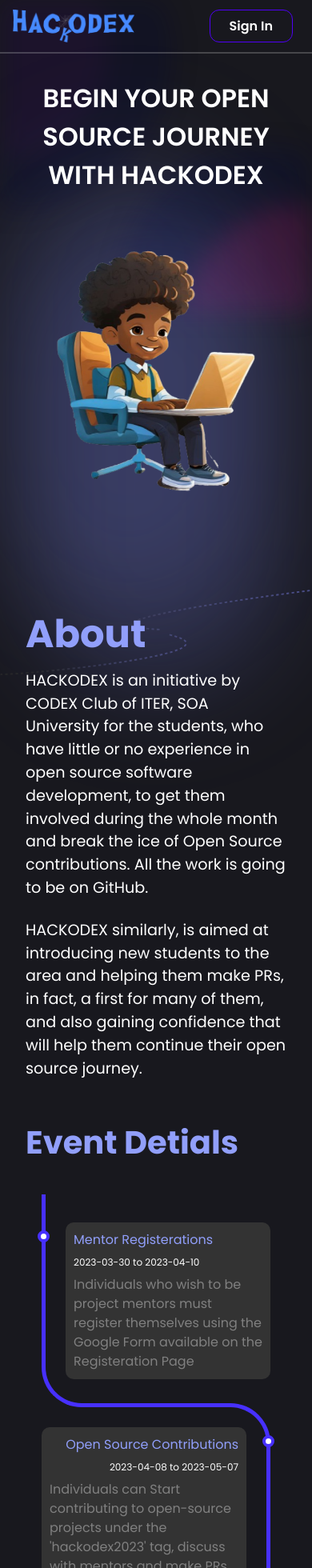
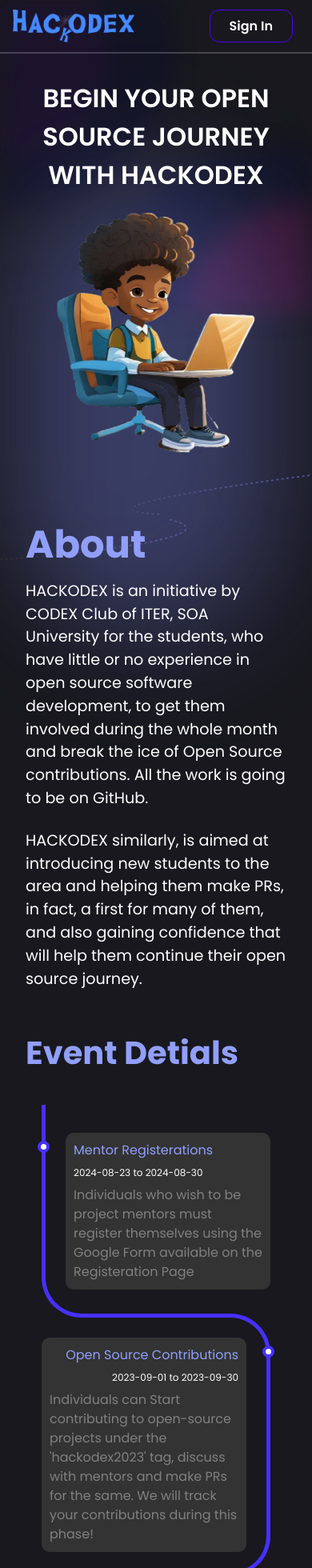
Before and after one commit to whysosaket/Hackodex2024, a React (Vite) app in the folder client/: page /learnmore in a window 390 px wide. Shown: the top 1960 px of the page at 80% size. Built offline with nearby package versions, Linux system fonts and the light colour scheme; no server answers.

Commit message:
UI Fixes

```diff
--- a/client/src/App.tsx
+++ b/client/src/App.tsx
@@ -20,7 +20,7 @@
     <Mesh />
     <Router>
     {isVisible &&
-      <div className="w-full fixed flex justify-center align-middle h-screen bg-opacity-15 backdrop-blur-md">
+      <div className="w-full fixed flex justify-center align-middle h-screen bg-opacity-15 backdrop-blur-md z-50">
         <Signin />
       </div>
     }
--- a/client/src/components/learnmore/LMhero.tsx
+++ b/client/src/components/learnmore/LMhero.tsx
@@ -1,11 +1,12 @@
 import Mascot from "../../assets/mascot.png";
 import { motion } from "framer-motion";
 import pathvector from "../../assets/pathvector.svg";
+import { isTablet } from "react-device-detect";
 
 const LMhero = () => {
   return (
     <>
-      <div className="flex md:flex-row-reverse flex-col my-8 justify-center">
+      <div className="flex md:flex-row-reverse flex-col my-8 justify-center -mb-16 md:mb-0">
         <div className="">
           <motion.img
             initial={{ opacity: 0, y: 100 }}
@@ -13,7 +14,7 @@
             transition={{ duration: 0.7, delay: 0.15 }}
             src={pathvector}
             alt="pathvector"
-            className="w-full absolute -z-20 left-0 bottom-0"
+            className="w-full absolute -z-20 left-0 md:bottom-0 bottom-36"
           />
         </div>
         <div className="left md:w-1/2 flex justify-center align-middle">
@@ -22,7 +23,7 @@
               initial={{ x: -400, opacity: 0 }}
               animate={{ x: 0, opacity: 1 }}
               transition={{ duration: 0.7, delay: 0.1 }}
-              className="text-[2rem] uppercase md:text-[4.5rem] font-semibold md:tracking-wide md:leading-[6rem] text-center md:text-left"
+              className={`text-[2rem] uppercase ${isTablet?"md:text-[3.5rem]":"md:text-[4.5rem]"} font-semibold md:tracking-wide md:leading-[6rem] text-center md:text-left`}
             >
               <span className="md:font-bold md:text-transparent md:font-outline-2 md:hover:font-outline-4">
                 BEGIN
@@ -36,7 +37,7 @@
             <div className="blur-3xl bg-indigo-400/15 -z-20 absolute left-0 top-44 h-[36rem] w-[20rem] rounded-b-[80rem] rounded-t-[80rem]"></div>
           </div>
         </div>
-        <div className="right md:w-1/2 flex justify-center mt-12 md:mt-0">
+        <div className="right md:w-1/2 flex justify-center">
           <motion.img
             initial={{ x: 600, opacity: 0.0, rotateY: 0 }}
             animate={{ x: 0, opacity: 1, rotateY: 180 }}
--- a/client/src/components/learnmore/lmseed.ts
+++ b/client/src/components/learnmore/lmseed.ts
@@ -127,21 +127,21 @@
     {
       id: 1,
       title: "Mentor Registerations",
-      date: "2023-03-30 to 2023-04-10",
+      date: "2024-08-23 to 2024-08-30",
       description:
         "Individuals who wish to be project mentors must register themselves using the Google Form available on the Registeration Page",
     },
     {
       id: 2,
       title: "Open Source Contributions",
-      date: "2023-04-08 to 2023-05-07",
+      date: "2023-09-01 to 2023-09-30",
       description:
         "Individuals can Start contributing to open-source projects under the 'hackodex2023' tag, discuss with mentors and make PRs for the same. We will track your contributions during this phase!",
     },
     {
         id: 3,
         title: "Conclusion",
-        date: "2023-04-08 to 2023-05-07",
+        date: "2023-10-02 to 2023-10-03",
         description:
           "The Event Conclude with the announcement of the Winners",
       },
```
